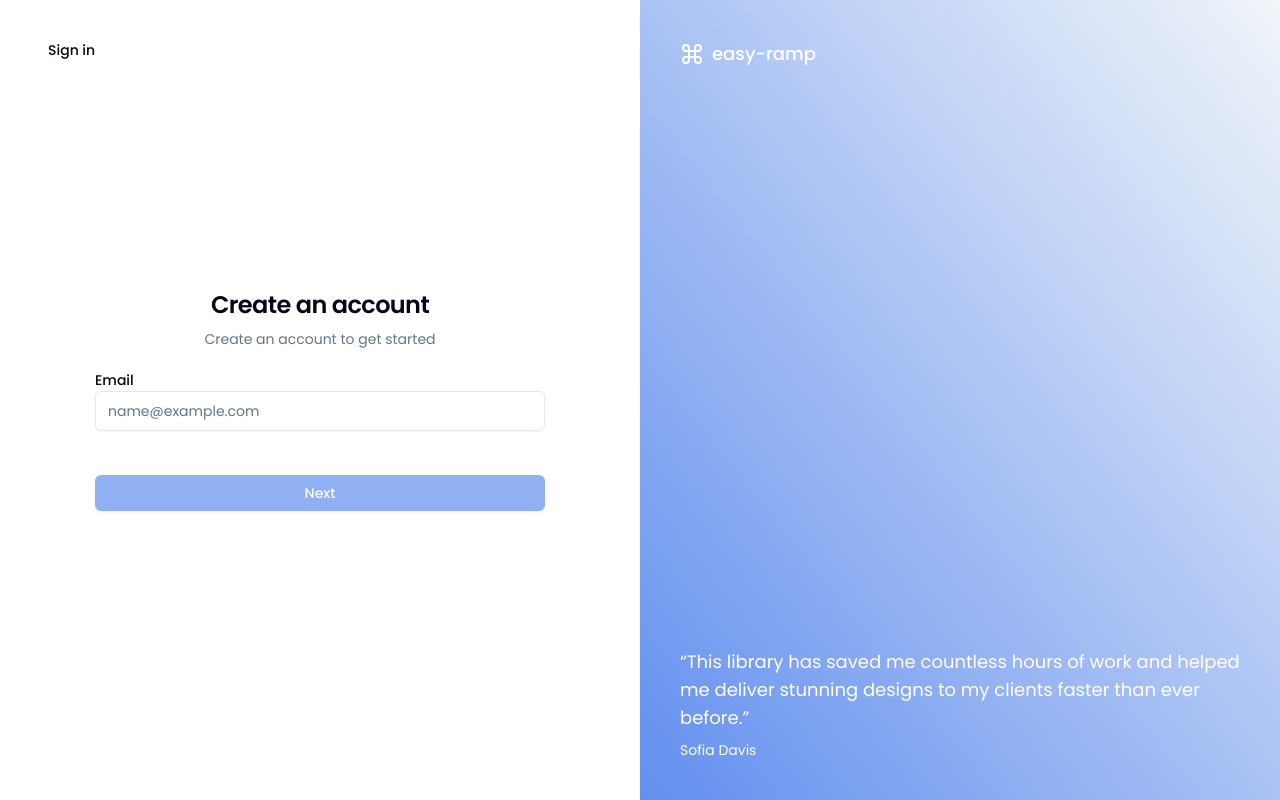
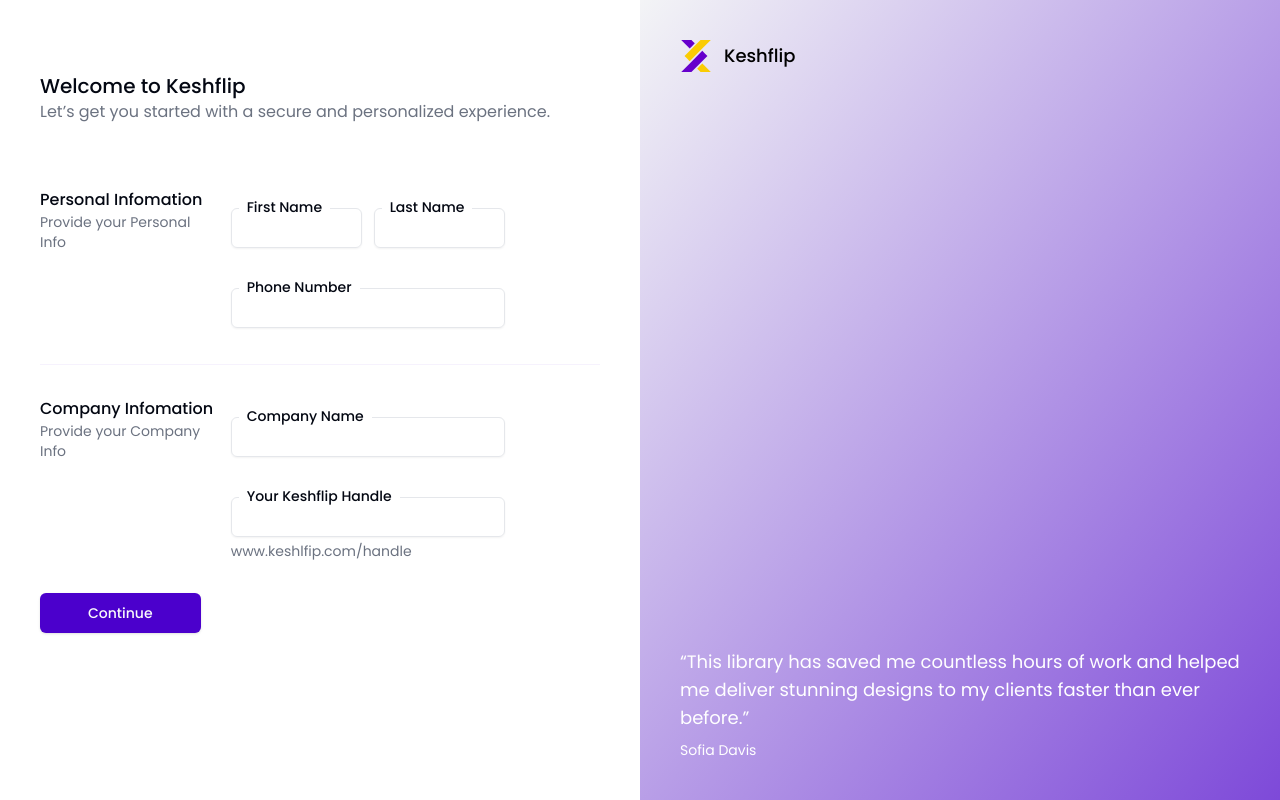
Before and after one commit to RndmRdwn/Kesh-ramper-dashboard, a Next.js app: page /auth/sign-up in a window 1280 px wide. Built offline with nearby package versions, Linux system fonts and the light colour scheme.

Commit message:
Preparing the onboarding stage

```diff
--- /dev/null
+++ b/src/app/auth/sign-up/components/right-side.tsx
@@ -0,0 +1,26 @@
+import { AppIcon } from '@/constant/icons'
+import React from 'react'
+
+const RightSide = () => {
+  return (
+    <div className="relative hidden h-full flex-col bg-muted p-10 text-white dark:border-r lg:flex">
+        <div className="absolute inset-0 bg-gradient-to-tl from-primary/70" />
+            <div className="relative z-20 flex items-center gap-3 text-black text-lg font-medium">
+                <AppIcon className='h-8 w-8'/>
+                    Keshflip
+            </div>
+        <div className="relative z-20 mt-auto">
+            <blockquote className="space-y-2">
+                <p className="text-lg">
+                    &ldquo;This library has saved me countless hours
+                    of work and helped me deliver stunning designs
+                    to my clients faster than ever before.&rdquo;
+                </p>
+                <footer className="text-sm">Sofia Davis</footer>
+            </blockquote>
+        </div>
+    </div>
+  )
+}
+
+export default RightSide
--- a/src/app/auth/sign-up/components/sign-up-form.tsx
+++ b/src/app/auth/sign-up/components/sign-up-form.tsx
@@ -1,15 +1,15 @@
 'use client';
 
 import * as React from 'react';
-import { cn } from '@/lib/utils';
+// import { useRouter } from 'next/navigation'; // Use the router for redirection
 import { Label } from '@/components/shadcn/ui/label';
 import { Input } from '@/components/shadcn/ui/input';
 import { Button } from '@/components/shadcn/ui/button';
 import { LoaderCircle } from 'lucide-react';
 
-type UserAuthFormProps = React.HTMLAttributes<HTMLDivElement>;
 
-const SignUpForm = ({ className, ...props }: UserAuthFormProps) => {
+const SignUpForm = ({isFinished} : {isFinished: () => void}) => {
+    // const router = useRouter(); // Next.js router for redirection
     const [step, setStep] = React.useState<number>(1);
     const [isLoading, setIsLoading] = React.useState<boolean>(false);
     const [formData, setFormData] = React.useState({
@@ -34,7 +34,7 @@
             setPasswordError("Passwords don't match.");
             return;
         }
-        if (step < 4) setStep((prev) => prev + 1);
+        if (step < 3) setStep((prev) => prev + 1);
     };
 
     const handleBack = () => {
@@ -44,21 +44,27 @@
     const handleSubmit = async (event: React.SyntheticEvent) => {
         event.preventDefault();
         setIsLoading(true);
+        try {
+            // Simulate API request for account creation
+            await new Promise((resolve) => setTimeout(resolve, 500));
 
-        // Simulate API request
-        setTimeout(() => {
+            // Redirect to onboarding page
+            // router.push('/on-boarding');
+            isFinished()
+        } catch (error) {
+            console.error('Error during sign-up:', error);
+        } finally {
             setIsLoading(false);
-            alert('Sign-up completed!');
-        }, 3000);
+        }
     };
 
     return (
-        <div className={cn('grid gap-6', className)} {...props}>
+        <div className={`'grid gap-6'`}>
             <form onSubmit={handleSubmit}>
                 <div className="grid gap-2">
                     {/* Step 1: Email */}
                     {step === 1 && (
-                        <div className="grid gap-1 mb-5">
+                        <div className="grid gap-2 ">
                             <Label htmlFor="email">Email</Label>
                             <Input
                                 id="email"
@@ -108,30 +114,12 @@
                         </>
                     )}
 
-                    {/* Step 3: Personal Information */}
+                    {/* Step 3: Confirmation */}
                     {step === 3 && (
-                        <div className="grid gap-1 mb-5">
-                            <Label htmlFor="fullName">Full Name</Label>
-                            <Input
-                                id="fullName"
-                                placeholder="John Doe"
-                                type="text"
-                                className="h-10"
-                                disabled={isLoading}
-                                value={formData.fullName}
-                                onChange={handleChange}
-                            />
-                        </div>
-                    )}
-
-                    {/* Step 4: Onboarding */}
-                    {step === 4 && (
                         <div className="text-center">
-                            <h2 className="text-lg font-bold">
-                                Welcome, {formData.fullName || 'User'}!
-                            </h2>
+                            <h2 className="text-lg font-bold">Almost there!</h2>
                             <p className="text-sm text-muted-foreground">
-                                Your account is being set up. Please wait.
+                                Click <strong>Finish</strong> to complete your sign-up process.
                             </p>
                         </div>
                     )}
@@ -139,19 +127,21 @@
                     {/* Navigation Buttons */}
                     <div className="grid place-items-center gap-2 mt-4">
                         {/* Next or Finish Button */}
-                        {step < 4 && (
+                        {step < 3 && (
                             <Button
                                 type="button"
-                                disabled={isLoading || !formData[step === 1 ? 'email' : step === 2 ? 'password' : 'fullName']}
+                                size='lg'
+                                disabled={isLoading || !formData[step === 1 ? 'email' : 'password']}
                                 onClick={handleNext}
                                 className="w-full px-24"
                             >
-                                Next
+                                Continue
                             </Button>
                         )}
-                        {step === 4 && (
+                        {step === 3 && (
                             <Button
                                 type="submit"
+                                size='lg'
                                 disabled={isLoading}
                                 className="w-full px-24"
                             >
@@ -161,12 +151,12 @@
                                 Finish
                             </Button>
                         )}
-
                         {/* Back Button */}
                         {step > 1 && (
                             <Button
                                 variant="outline"
                                 type="button"
+                                size='lg'
                                 disabled={isLoading}
                                 onClick={handleBack}
                                 className="w-full px-24"
--- a/src/app/auth/sign-up/page.tsx
+++ b/src/app/auth/sign-up/page.tsx
@@ -1,18 +1,28 @@
-import { Metadata } from 'next';
+'use client';
+
+
+// import { Metadata } from 'next';
 import Link from 'next/link';
 import SignUpForm from './components/sign-up-form';
 import { buttonVariants } from '@/components/shadcn/ui/button';
 import { cn } from '@/lib/utils';
+import RightSide from './components/right-side';
+import { useState } from 'react';
+import BoardingStairs from '@/app/on-boarding/boarding-stairs';
 
-export const metadata: Metadata = {
-    title: 'sign-up',
-    description: 'Sign up for an account',
-};
+// export const metadata: Metadata = {
+//     title: 'sign-up',
+//     description: 'Sign up for an account',
+// };
 
-const SignInPage = () => {
+const SignUpPage = () => {
+
+    const [onBoarding, setOnBoarding] = useState(true)
+
     return (
         <>
             <div className="container relative hidden h-screen flex-col items-center justify-center md:grid lg:max-w-none lg:grid-cols-2 lg:px-0">
+                {!onBoarding && (
                     <Link
                         href="/auth/sign-in"
                         className={cn(
@@ -22,8 +32,10 @@
                     >
                         Sign in
                     </Link>
-                <div className="lg:p-8">
-                    <div className="mx-auto flex w-full flex-col justify-center space-y-6 sm:w-[450px]">
+                )}
+                <div className="lg:p-8 h-full">
+                    {!onBoarding ? (
+                        <div className="mx-auto flex w-full flex-col h-full justify-center space-y-6 sm:w-[450px]">
                             <div className="flex flex-col space-y-2 text-center">
                                 <h1 className="text-2xl font-semibold tracking-tight">
                                     Create an account
@@ -32,41 +44,18 @@
                                     Create an account to get started
                                 </p>
                             </div>
-                        <SignUpForm />
+                            <SignUpForm isFinished={() => setOnBoarding(!onBoarding)}/>
 
                         </div>
+                    ) : (
+                        <BoardingStairs />
+                    )}
+
                 </div>
-                <div className="relative hidden h-full flex-col bg-muted p-10 text-white dark:border-r lg:flex">
-                    <div className="absolute inset-0 bg-gradient-to-tr from-primary/70" />
-                    <div className="relative z-20 flex items-center text-lg font-medium">
-                        <svg
-                            xmlns="http://www.w3.org/2000/svg"
-                            viewBox="0 0 24 24"
-                            fill="none"
-                            stroke="currentColor"
-                            strokeWidth="2"
-                            strokeLinecap="round"
-                            strokeLinejoin="round"
-                            className="mr-2 h-6 w-6"
-                        >
-                            <path d="M15 6v12a3 3 0 1 0 3-3H6a3 3 0 1 0 3 3V6a3 3 0 1 0-3 3h12a3 3 0 1 0-3-3" />
-                        </svg>
-                        easy-ramp
-                    </div>
-                    <div className="relative z-20 mt-auto">
-                        <blockquote className="space-y-2">
-                            <p className="text-lg">
-                                &ldquo;This library has saved me countless hours
-                                of work and helped me deliver stunning designs
-                                to my clients faster than ever before.&rdquo;
-                            </p>
-                            <footer className="text-sm">Sofia Davis</footer>
-                        </blockquote>
-                    </div>
-                </div>
+                <RightSide />
             </div>
         </>
     );
 };
 
-export default SignInPage;
+export default SignUpPage;
--- a/src/app/globals.css
+++ b/src/app/globals.css
@@ -6,78 +6,64 @@
     font-family: Arial, Helvetica, sans-serif;
 }
 
+
 @layer base {
     :root {
       --background: 0 0% 100%;
-        --foreground: 222.2 84% 4.9%;
+      --foreground: 224 71.4% 4.1%;
       --card: 0 0% 100%;
-        --card-foreground: 222.2 84% 4.9%;
+      --card-foreground: 224 71.4% 4.1%;
       --popover: 0 0% 100%;
-        --popover-foreground: 222.2 84% 4.9%;
-        --primary: 221.2 83.2% 53.3%;
-        --primary-foreground: 210 40% 98%;
-        --secondary: 210 40% 96.1%;
-        --secondary-foreground: 222.2 47.4% 11.2%;
-        --muted: 210 40% 96.1%;
-        --muted-foreground: 215.4 16.3% 46.9%;
-        --accent: 210 40% 96.1%;
-        --accent-foreground: 222.2 47.4% 11.2%;
+      --popover-foreground: 224 71.4% 4.1%;
+      --primary: 262.2 100% 40%;
+      --primary-foreground: 210 20% 98%;
+      --secondary: 220 14.3% 95.9%;
+      --secondary-foreground: 220.9 39.3% 11%;
+      --muted: 220 14.3% 95.9%;
+      --muted-foreground: 220 8.9% 46.1%;
+      --accent: 220 14.3% 95.9%;
+      --accent-foreground: 220.9 39.3% 11%;
       --destructive: 0 84.2% 60.2%;
-        --destructive-foreground: 210 40% 98%;
-        --border: 214.3 31.8% 91.4%;
-        --input: 214.3 31.8% 91.4%;
-        --ring: 221.2 83.2% 53.3%;
+      --destructive-foreground: 210 20% 98%;
+      --border: 220 13% 91%;
+      --input: 220 13% 91%;
+      --ring: 262.1 83.3% 57.8%;
       --radius: 0.5rem;
       --chart-1: 12 76% 61%;
       --chart-2: 173 58% 39%;
       --chart-3: 197 37% 24%;
       --chart-4: 43 74% 66%;
       --chart-5: 27 87% 67%;
-        --sidebar-background: 0 0% 98%;
-        --sidebar-foreground: 240 5.3% 26.1%;
-        --sidebar-primary: 240 5.9% 10%;
-        --sidebar-primary-foreground: 0 0% 98%;
-        --sidebar-accent: 240 4.8% 95.9%;
-        --sidebar-accent-foreground: 240 5.9% 10%;
-        --sidebar-border: 220 13% 91%;
-        --sidebar-ring: 217.2 91.2% 59.8%;
     }
 
     .dark {
-        --background: 222.2 84% 4.9%;
-        --foreground: 210 40% 98%;
-        --card: 222.2 84% 4.9%;
-        --card-foreground: 210 40% 98%;
-        --popover: 222.2 84% 4.9%;
-        --popover-foreground: 210 40% 98%;
-        --primary: 217.2 91.2% 59.8%;
-        --primary-foreground: 222.2 47.4% 11.2%;
-        --secondary: 217.2 32.6% 17.5%;
-        --secondary-foreground: 210 40% 98%;
-        --muted: 217.2 32.6% 17.5%;
-        --muted-foreground: 215 20.2% 65.1%;
-        --accent: 217.2 32.6% 17.5%;
-        --accent-foreground: 210 40% 98%;
+      --background: 224 71.4% 4.1%;
+      --foreground: 210 20% 98%;
+      --card: 224 71.4% 4.1%;
+      --card-foreground: 210 20% 98%;
+      --popover: 224 71.4% 4.1%;
+      --popover-foreground: 210 20% 98%;
+      --primary: 262.2 100% 40%;
+      --primary-foreground: 210 20% 98%;
+      --secondary: 215 27.9% 16.9%;
+      --secondary-foreground: 210 20% 98%;
+      --muted: 215 27.9% 16.9%;
+      --muted-foreground: 217.9 10.6% 64.9%;
+      --accent: 215 27.9% 16.9%;
+      --accent-foreground: 210 20% 98%;
       --destructive: 0 62.8% 30.6%;
-        --destructive-foreground: 210 40% 98%;
-        --border: 217.2 32.6% 17.5%;
-        --input: 217.2 32.6% 17.5%;
-        --ring: 224.3 76.3% 48%;
+      --destructive-foreground: 210 20% 98%;
+      --border: 215 27.9% 16.9%;
+      --input: 215 27.9% 16.9%;
+      --ring: 263.4 70% 50.4%;
       --chart-1: 220 70% 50%;
       --chart-2: 160 60% 45%;
       --chart-3: 30 80% 55%;
       --chart-4: 280 65% 60%;
       --chart-5: 340 75% 55%;
-        --sidebar-background: 240 5.9% 10%;
-        --sidebar-foreground: 240 4.8% 95.9%;
-        --sidebar-primary: 224.3 76.3% 48%;
-        --sidebar-primary-foreground: 0 0% 100%;
-        --sidebar-accent: 240 3.7% 15.9%;
-        --sidebar-accent-foreground: 240 4.8% 95.9%;
-        --sidebar-border: 240 3.7% 15.9%;
-        --sidebar-ring: 217.2 91.2% 59.8%;
     }
   }
+
 
 [data-theme="dark"] {
     color-scheme: dark;
--- /dev/null
+++ b/src/app/on-boarding/boarding-stairs.tsx
@@ -0,0 +1,32 @@
+import { Button } from '@/components/shadcn/ui/button'
+import React from 'react'
+import PersonalInfo from './personal-info'
+import CompanyInfo from './company-info'
+import { Separator } from '@/components/shadcn/ui/separator'
+
+
+const BoardingStairs = () => {
+
+
+  return (
+    <div className=' p-2 w-full h-full relative flex flex-col gap-8'>
+        <div className='py-8'>
+            <h2 className='text-xl font-medium'>Welcome to Keshflip </h2>
+            <h2 className='text-base text-muted-foreground'>Let’s get you started with a secure and personalized experience. </h2>
+        </div>
+        <div className=' w-full h-full '>
+            <div className=' grid '>
+                <PersonalInfo />
+                <Separator className='my-8 bg-primary/5'/>
+                <CompanyInfo />
+            </div>
+        </div>
+        <div className=' w-full h-full  pb-24 flex '>
+            <Button size='lg' className='px-12'>Continue</Button>
+        </div>
+    </div>
+  )
+}
+
+
+export default BoardingStairs
--- /dev/null
+++ b/src/app/on-boarding/company-info.tsx
@@ -0,0 +1,23 @@
+import CustomInput from '@/components/shared/CustomInput'
+import React from 'react'
+
+// type Props = {}
+
+const CompanyInfo = () => {
+  return (
+    <div className='w-full grid grid-cols-6 gap-3'>
+        <div className='w-full col-span-2'>
+            <h2 className=' font-medium'>Company Infomation</h2>
+            <h2 className='text-muted-foreground text-sm'>Provide your Company Info</h2>
+
+        </div>
+        <div className='w-full col-span-3 grid gap-4 max-w-3xl'>
+            <CustomInput label='Company Name' value='' />
+            <CustomInput label='Your Keshflip Handle' value='www.keshlfip.com/handle' />
+
+        </div>
+    </div>
+  )
+}
+
+export default CompanyInfo
--- /dev/null
+++ b/src/app/on-boarding/page.tsx
@@ -0,0 +1,34 @@
+'use client';
+
+import React from 'react'
+import BoardingStairs from './boarding-stairs'
+import { AppIcon } from '@/constant/icons'
+import { Button } from '@/components/shadcn/ui/button'
+
+
+const OnboardingPage = () => {
+  return (
+    <div className='w-full max-h-screen max-w-7xl mx-auto  '>
+       <div className=' flex py-8 h-full justify-between items-center'>
+          <div className=' flex gap-3 items-end'>
+                <AppIcon className='w-10 h-10'/>
+                <h2 className='font-medium text-xl'>Keshflip</h2>
+            </div>
+            <div className=''>
+              <Button size='lg'>Skip onboarding</Button>
+            </div>
+        </div>
+      <div className='w-full h-full border-2 flex-col flex gap-2'>
+        <div className='w-full border-2 col-span-3'>
+          <BoardingStairs />
+        </div>
+        <div className='w-full border p-8 rounded-xl     gap-3   '>
+          <div className='w-full border-2 col-span-5'>
+          </div>
+        </div>
+      </div>
+    </div>
+  )
+}
+
+export default OnboardingPage
--- /dev/null
+++ b/src/app/on-boarding/personal-info.tsx
@@ -0,0 +1,25 @@
+import CustomInput from '@/components/shared/CustomInput'
+import React from 'react'
+
+// type Props = {}
+
+const PersonalInfo = () => {
+  return (
+    <div className='w-full grid grid-cols-6 gap-3'>
+        <div className='w-full col-span-2'>
+            <h2 className=' font-medium'>Personal Infomation</h2>
+            <h2 className='text-muted-foreground text-sm'>Provide your Personal Info</h2>
+
+        </div>
+        <div className='w-full col-span-3 grid gap-4 max-w-3xl'>
+            <div className=' grid grid-cols-2 gap-3 w-full'>
+                <CustomInput label='First Name'  value='' />
+                <CustomInput label='Last Name'  value='' />
+            </div>
+            <CustomInput label='Phone Number'  value='' />
+        </div>
+    </div>
+  )
+}
+
+export default PersonalInfo
--- /dev/null
+++ b/src/components/shared/CustomInput.tsx
@@ -0,0 +1,23 @@
+import React from 'react'
+import { Label } from '../shadcn/ui/label'
+import { Input } from '../shadcn/ui/input'
+
+type Props = {
+    label: string,
+    value: string,
+}
+
+const CustomInput = ({label, value}: Props) => {
+  return (
+    <div className='grid  relative'>
+        <Label className='absolute top-3 left-2 px-2 bg-white'>{label}</Label>
+        <Input
+            className='h-10 mt-5 px-4'
+        />
+        <p className='text-sm pt-1 text-muted-foreground'>{value}</p>
+
+    </div>
+  )
+}
+
+export default CustomInput
```
Lines whose indentation alone changed are shown as unchanged.
